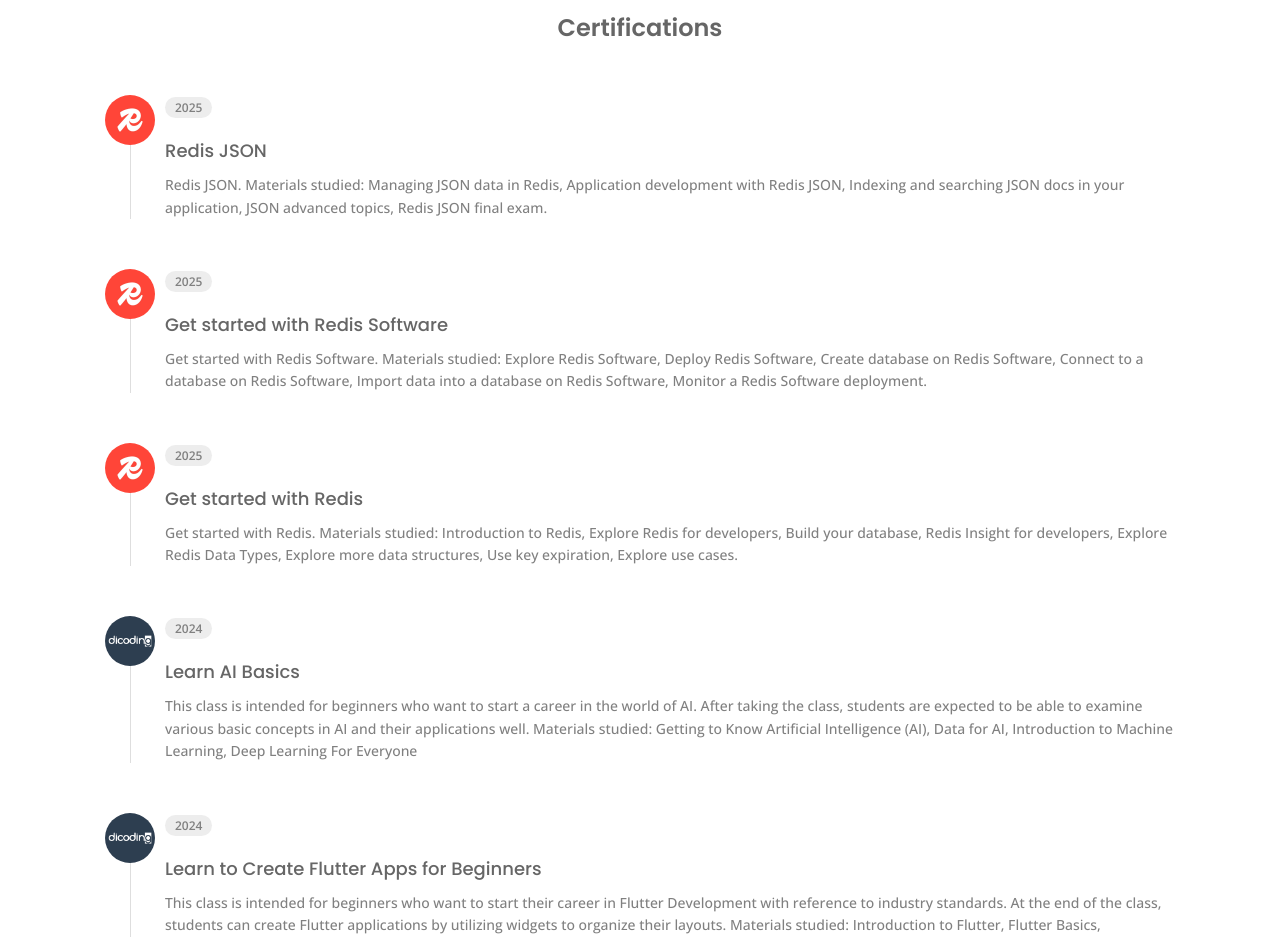
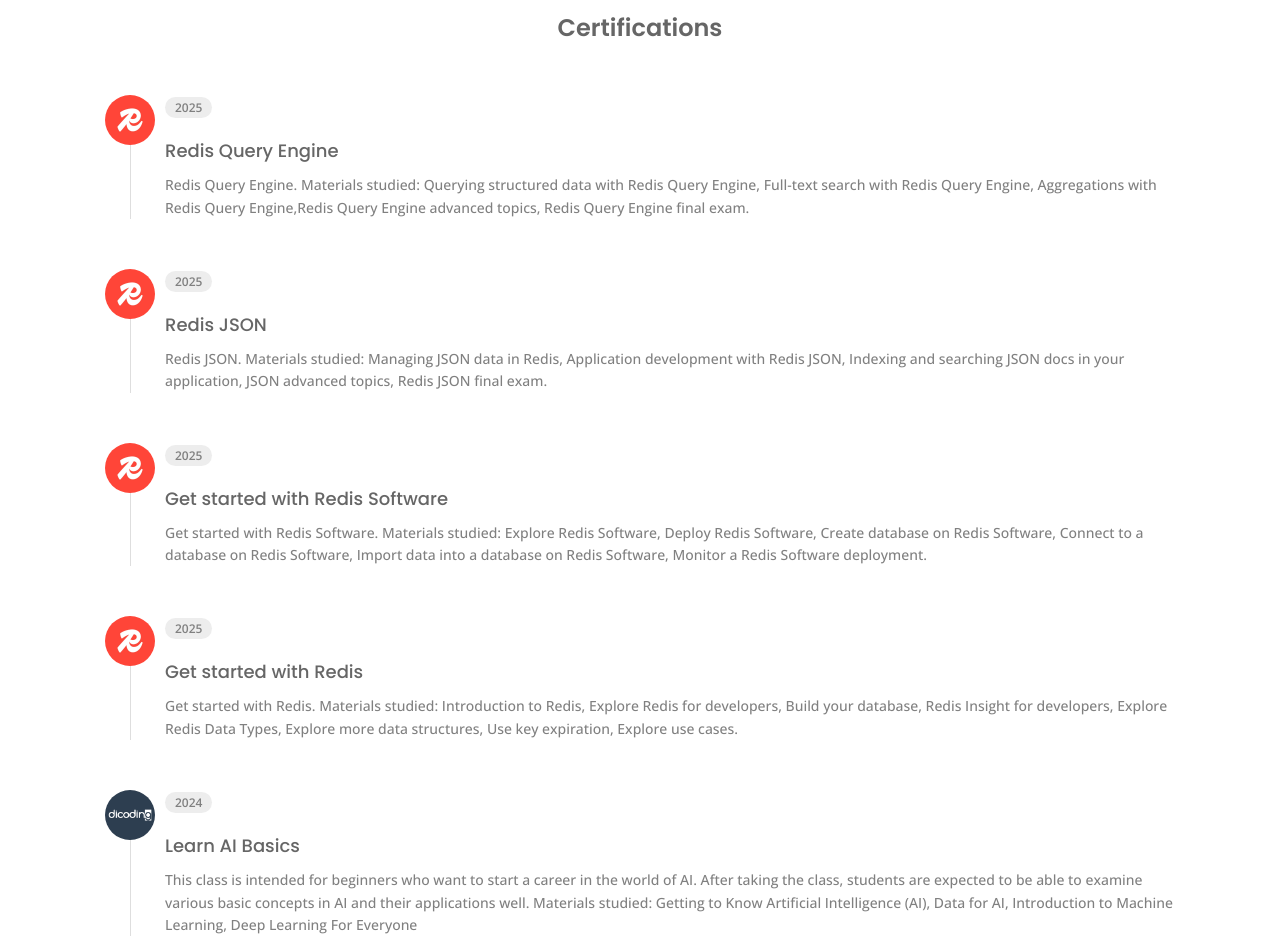
Before and after one commit to abdaziznet/vite-react-portfolio, a React (Vite) app: page /about in a window 1280 px wide. Shown: the part 1620-2557 px from the top of the page. Built offline with nearby package versions, Linux system fonts and the light colour scheme.

Commit message:
penambahan serfikat redis query engine

```diff
--- a/src/data.jsx
+++ b/src/data.jsx
@@ -437,6 +437,14 @@
     desc: "Redis JSON. Materials studied: Managing JSON data in Redis, Application development with Redis JSON, Indexing and searching JSON docs in your application, JSON advanced topics, Redis JSON final exam.",
     date: "2025",
     url: "https://www.credential.net/f5182a80-57fd-4ff6-8137-48e4f777df0c?username=abdaziz",
+  },
+  {
+    id: 23,
+    img: CertRedis,
+    title: "Redis Query Engine",
+    desc: "Redis Query Engine. Materials studied: Querying structured data with Redis Query Engine, Full-text search with Redis Query Engine, Aggregations with Redis Query Engine,Redis Query Engine advanced topics, Redis Query Engine final exam.",
+    date: "2025",
+    url: "https://www.credential.net/a8a873a7-12fa-496c-93bb-40c139c5f5af?username=abdaziz",
   },
 ];
 
```
